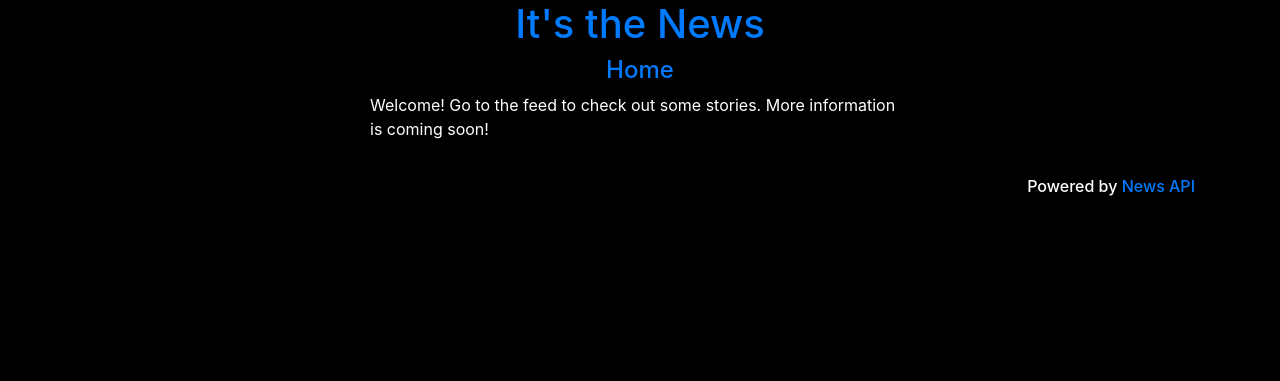
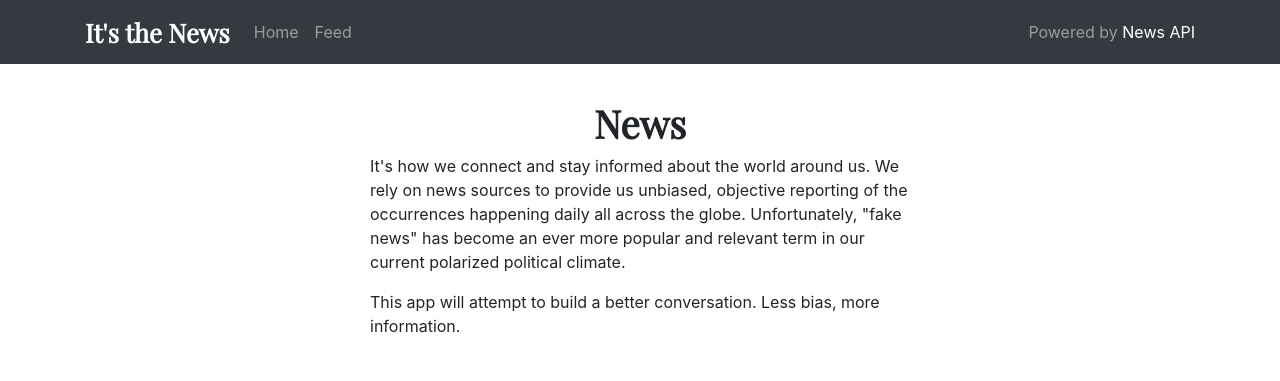
Before and after one commit to zldobbs/News, a Django app: page / in a window 1280 px wide. Shown: the top 381 px of the page. Run offline with Django 3.2, Linux system fonts and the light colour scheme; some libraries are stand-ins or nearby versions.

Commit message:
New styling

```diff
--- a/news/news/templates/news/index.html
+++ b/news/news/templates/news/index.html
@@ -1,9 +1,17 @@
 {% extends "news/template.html" %}
 
 {% block content %}
-    <div class="row">
-        <div class="col-sm-12 col-md-6 offset-md-3">
-            <p>Welcome! Go to the feed to check out some stories. More information is coming soon!</p>
+    <div class="row justify-content-center">
+        <div class="col-sm-12 col-md-6">
+            <h1 class="page-title text-center">News</h1>
+            <p>
+                It's how we connect and stay informed about the world around us. We rely on
+                news sources to provide us unbiased, objective reporting of the occurrences
+                happening daily all across the globe. Unfortunately, "fake news" has become
+                an ever more popular and relevant term in our current polarized political
+                climate.
+            <p>
+            <p>This app will attempt to build a better conversation. Less bias, more information.</p>
         </div>
     </div>
 {% endblock %}
--- a/news/news/templates/news/template.html
+++ b/news/news/templates/news/template.html
@@ -6,26 +6,48 @@
         <meta name="viewport" content="width=device-width, initial-scale=1, shrink-to-fit=no">
         <!-- Bootstrap -->
         <link rel="stylesheet" href="https://stackpath.bootstrapcdn.com/bootstrap/4.4.1/css/bootstrap.min.css" integrity="sha384-Vkoo8x4CGsO3+Hhxv8T/Q5PaXtkKtu6ug5TOeNV6gBiFeWPGFN9MuhOf23Q9Ifjh" crossorigin="anonymous">
+        <!-- Custom Fonts -->
+        <link href="https://fonts.googleapis.com/css?family=Libre+Baskerville|Merriweather|Noto+Serif|Playfair+Display&display=swap" rel="stylesheet">
         <!-- Custom newsfeed styles -->
         {% load static %}
         <link rel="stylesheet" type="text/css" href="{% static 'newsfeed/css/style.css' %}">
     </head>
 
     <body>
+        <!-- Header -->
+        <nav class="navbar fixed-top navbar-expand-lg navbar-dark bg-dark">
+            <div class="container">
+                <a id="site-title" class="navbar-brand" href="{% url 'newsfeed-index' %}">It's the News</a>
+                <button class="navbar-toggler" type="button" data-toggle="collapse" data-target="#navbarText" aria-controls="navbarText" aria-expanded="false" aria-label="Toggle navigation">
+                    <span class="navbar-toggler-icon"></span>
+                </button>
+                <div class="collapse navbar-collapse" id="navbarText">
+                    <ul class="navbar-nav mr-auto">
+                        <!-- TODO active links on current page -->
+                        <li class="nav-item">
+                            <a class="nav-link" href="{% url 'news-index' %}">Home<span class="sr-only">(current)</span></a>
+                        </li>
+                        <li class="nav-item">
+                            <a class="nav-link" href="{% url 'newsfeed-index' %}">Feed</a>
+                        </li>
+                    </ul>
+                    <span class="navbar-text">
+                        Powered by <a href="https://newsapi.org" target="blank">News API</a>
+                    </span>
+                </div>
+            </div>
+        </nav>
+
         <div class="container">
-            <!-- Header -->
-            <div class="row text-center">
-                <h1 id="page-title" class="col-sm-12"><a href="{% url 'newsfeed-index' %}">It's the News</a></h1>
-                <h4 class="col-sm-12"><a href="{% url 'news-index' %}">Home</a></h3>
-                {% block header %}{% endblock %}
-            </div>
+            <!-- Header content block -->
+            {% block header %}{% endblock %}
 
             <!-- Main content block -->
             {% block content %}{% endblock %}
 
             <!-- Footer -->
             <div id="page-footer" class="row text-right">
-                <h6 class="col-sm-12">Powered by <a href="https://newsapi.org" target="blank">News API</a></h6>
+                <h6 class="col-sm-12"></h6>
             </div>
         </div>
         <!-- Bootstrap scripts -->
--- a/news/newsfeed/static/newsfeed/css/style.css
+++ b/news/newsfeed/static/newsfeed/css/style.css
@@ -1,19 +1,57 @@
 /* Primary custom styles for newsfeed app */
 
+/*
+
+Imported Google Fonts:
+font-family: 'Merriweather', serif;
+font-family: 'Playfair Display', serif;
+font-family: 'Noto Serif', serif;
+font-family: 'Libre Baskerville', serif;
+
+*/
+
 body {
-    background-color: black;
-    color: white;
+    padding-top: 70px;
 }
 
-/* FIXME This doesn't remove ugly link decoration */
-#page-title {
+#site-title {
     text-decoration: none;
+    font-family: 'Playfair Display', serif;
+    font-size: 2vw;
+    font-weight: bolder;
+}
+
+#site-title a {
+    text-decoration: none;
+    color: black;
+}
+
+.page-title {
+    margin-top: 30px;
+    font-family: 'Playfair Display', serif;
+    font-size: 3vw;
+    font-weight: bolder;
 }
 
 .article-space {
     color: black;
 }
 
+.article {
+    border: 0;
+    border-radius: 0;
+    margin-top: 10px;
+    margin-bottom: 10px;
+    padding-top: 1%;
+    -webkit-box-shadow: 3px 3px 5px 0px rgba(0,0,0,0.75);
+    -moz-box-shadow: 3px 3px 5px 0px rgba(0,0,0,0.75);
+    box-shadow: 0px 0px 5px 0px rgba(0,0,0,0.75);
+}
+
+.article-img {
+    margin: 0 auto;
+}
+
 #page-footer {
     margin-top: 20px;
 }
```
Also changed, not shown: news/newsfeed/templates/newsfeed/index.html (+6 -5 lines), news/newsfeed/migrations/0001_initial.py (added), news/newsfeed/migrations/0002_auto_20200103_1604.py (added), news/newsfeed/migrations/0003_auto_20200103_1656.py (added), news/newsfeed/migrations/0004_auto_20200113_0145.py (added).
